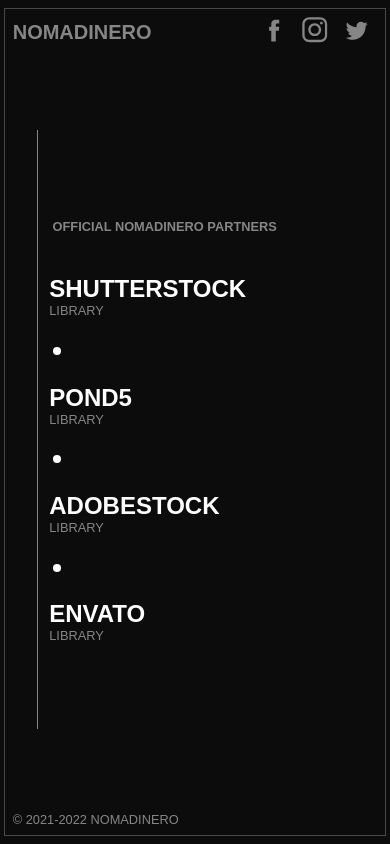
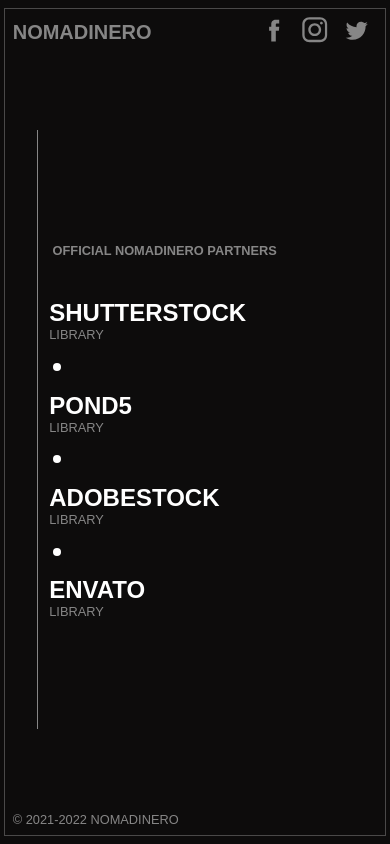
Before and after one commit to eldano6189/Nomadinero, a React (Create React App) app: page / in a window 390 px wide. Built offline with nearby package versions, Linux system fonts and the light colour scheme; a web font is replaced by a local one.

Commit message:
bug fixes

```diff
--- a/src/App.css
+++ b/src/App.css
@@ -1,7 +1,7 @@
 .App {
   position: fixed;
   width: 100%;
-  height: 100vh;
+  height: 100%;
   display: flex;
   justify-content: center;
   align-items: center;
--- a/src/Pages/Home-page/HomePage.module.css
+++ b/src/Pages/Home-page/HomePage.module.css
@@ -88,7 +88,7 @@
     justify-content: center;
   }
   .dot {
-    margin: 1em;
+    margin: 0.5em 0.5em 0.5em 1em;
   }
   .vertLine {
     display: block;
```
